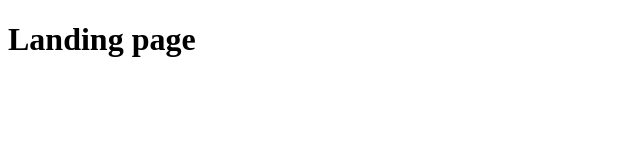
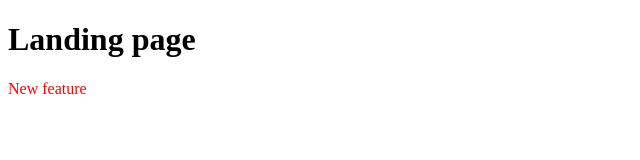
Before and after one commit to mankinchi/branches-and-merges, a plain HTML site: page index.html in a window 1280 px wide. Shown: the full height of the page, 0-640 px from the left. Drawn offline with Linux system fonts and the light colour scheme.

Commit message:
finish feature

```diff
--- a/index.html
+++ b/index.html
@@ -5,8 +5,10 @@
         <meta http-equiv="X-UA-Compatible" content="IE=edge" />
         <meta name="viewport" content="width=device-width, initial-scale=1.0" />
         <title>Document</title>
+        <link rel="stylesheet" href="./style.css" />
     </head>
     <body>
         <h1>Landing page</h1>
+        <section>New feature</section>
     </body>
 </html>
--- /dev/null
+++ b/style.css
@@ -0,0 +1,3 @@
+section {
+    color: red;
+}
```
